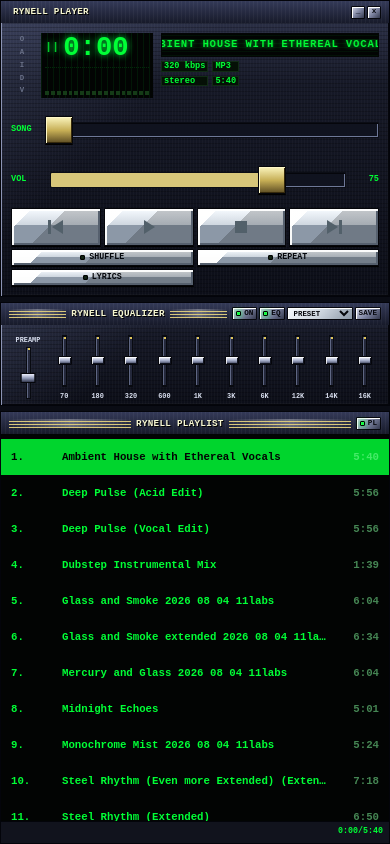
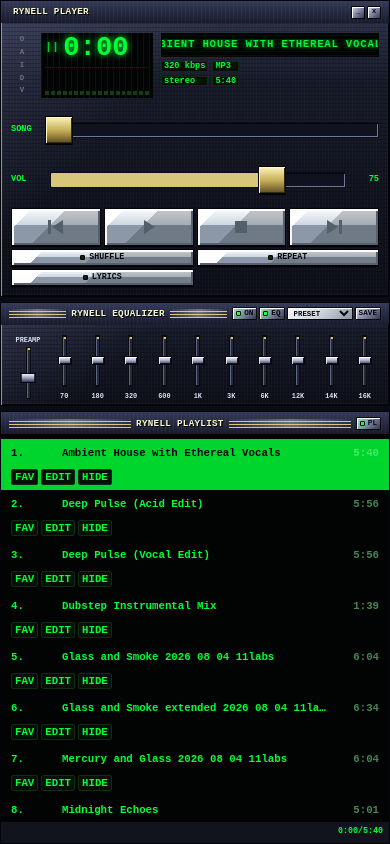
Before and after one commit to tompat1/musicplayer, a React (Vite) app: page / in a window 390 px wide. Built offline with nearby package versions, Linux system fonts and the light colour scheme.

Commit message:
feat: enhance track management with favorite functionality and UI updates

```diff
--- a/src/components/AudioPlayer.jsx
+++ b/src/components/AudioPlayer.jsx
@@ -17,6 +17,7 @@ const EQ_GAIN_MULTIPLIER = 1.75;
 const EQ_PRESETS_STORAGE_KEY = 'rynell-player-eq-presets';
 const CUSTOM_TITLES_STORAGE_KEY = 'rynell-player-custom-titles';
 const DELETED_TRACKS_STORAGE_KEY = 'rynell-player-deleted-tracks';
+const FAVORITE_TRACKS_STORAGE_KEY = 'rynell-player-favorite-tracks';
 const playerBrand = 'RYNELL PLAYER';
 
 const formatTime = (seconds) => {
@@ -555,6 +556,9 @@ function WinampMiniPlayer({
   onEqPresetSave,
   onRestore,
   onSelect,
+  onEditTitle,
+  onDeleteTrack,
+  onToggleFavorite,
   onTogglePlaylist,
   onVisualModeChange,
   onTitlePointerDown,
@@ -735,17 +739,36 @@ function WinampMiniPlayer({
             tracks.map((playlistTrack, index) => {
               const isActive = index === currentIndex;
               return (
-                <button
-                  type="button"
+                <div
                   key={playlistTrack.filename}
                   className="winamp-song-row"
                   data-active={isActive}
-                  onClick={() => onSelect(index)}
+                  data-favorite={playlistTrack.favorite}
+                  role="listitem"
                 >
-                  <span>{`${index + 1}.`}</span>
-                  <strong>{getTrackTitle(playlistTrack)}</strong>
-                  <small>{getPlaylistDuration(playlistTrack, index, durations, currentIndex, 0)}</small>
-                </button>
+                  <button type="button" className="winamp-song-select" onClick={() => onSelect(index)}>
+                    <span>{playlistTrack.favorite ? 'FAV' : `${index + 1}.`}</span>
+                    <strong>{getTrackTitle(playlistTrack)}</strong>
+                    <small>{getPlaylistDuration(playlistTrack, index, durations, currentIndex, 0)}</small>
+                  </button>
+                  <span className="winamp-song-actions">
+                    <button
+                      type="button"
+                      aria-pressed={playlistTrack.favorite}
+                      data-active={playlistTrack.favorite}
+                      onClick={() => onToggleFavorite(playlistTrack)}
+                      title={`${playlistTrack.favorite ? 'Remove favorite' : 'Favorite'} ${getTrackTitle(playlistTrack)}`}
+                    >
+                      Fav
+                    </button>
+                    <button type="button" onClick={() => onEditTitle(playlistTrack)} title={`Edit title for ${getTrackTitle(playlistTrack)}`}>
+                      Edit
+                    </button>
+                    <button type="button" onClick={() => onDeleteTrack(playlistTrack)} title={`Hide ${getTrackTitle(playlistTrack)} from library`}>
+                      Hide
+                    </button>
+                  </span>
+                </div>
               );
             })
           )}
@@ -831,6 +854,7 @@ function Playlist({
   onSelect,
   onEditTitle,
   onDeleteTrack,
+  onToggleFavorite,
   liveDuration,
   durations,
 }) {
@@ -841,8 +865,9 @@ function Playlist({
     return tracks
       .map((track, index) => ({ track, index }))
       .filter(({ track }) => {
-        const haystack = [track.title, track.mix, track.version, track.format, track.bpm, track.key, track.filename]
+        const haystack = [getTrackTitle(track), track.title, track.mix, track.version, track.format, track.bpm, track.key, track.filename]
           .concat(track.source, track.flowUrl)
+          .concat(track.favorite ? 'favorite fav' : '')
           .filter(Boolean)
           .join(' ')
           .toLowerCase();
@@ -881,6 +906,7 @@ function Playlist({
                 className="track-row"
                 key={track.filename}
                 data-active={isActive}
+                data-favorite={track.favorite}
                 role="listitem"
               >
                 <button
@@ -899,16 +925,26 @@ function Playlist({
                   </span>
                 </button>
                 <span className="track-tags">
+                  {track.favorite && <span>FAV</span>}
                   {track.source === 'google-flow' && <span>FLOW</span>}
                   <span>{track.format || 'AUDIO'}</span>
                   <span>{getPlaylistDuration(track, index, durations, currentIndex, liveDuration)}</span>
                 </span>
                 <span className="track-actions">
+                  <button
+                    type="button"
+                    aria-pressed={track.favorite}
+                    data-active={track.favorite}
+                    onClick={() => onToggleFavorite(track)}
+                    title={`${track.favorite ? 'Remove favorite' : 'Favorite'} ${getTrackTitle(track)}`}
+                  >
+                    Fav
+                  </button>
                   <button type="button" onClick={() => onEditTitle(track)} title={`Edit title for ${getTrackTitle(track)}`}>
                     Edit
                   </button>
-                  <button type="button" onClick={() => onDeleteTrack(track)} title={`Delete ${getTrackTitle(track)} from library`}>
-                    Delete
+                  <button type="button" onClick={() => onDeleteTrack(track)} title={`Hide ${getTrackTitle(track)} from library`}>
+                    Hide
                   </button>
                 </span>
               </div>
@@ -947,6 +983,7 @@ export default function AudioPlayer({ tracks: catalogTracks = [] }) {
   const [activeEqPreset, setActiveEqPreset] = useState('');
   const [customTitles, setCustomTitles] = useState(() => readLocalStorageJson(CUSTOM_TITLES_STORAGE_KEY, {}));
   const [deletedTracks, setDeletedTracks] = useState(() => readLocalStorageJson(DELETED_TRACKS_STORAGE_KEY, []));
+  const [favoriteTracks, setFavoriteTracks] = useState(() => readLocalStorageJson(FAVORITE_TRACKS_STORAGE_KEY, []));
   const [eqPresets, setEqPresets] = useState(() => {
     return readLocalStorageJson(EQ_PRESETS_STORAGE_KEY, {});
   });
@@ -957,14 +994,19 @@ export default function AudioPlayer({ tracks: catalogTracks = [] }) {
   const miniDragOffset = useRef({ x: 0, y: 0 });
   const shuffleQueue = useRef([]);
   const deletedTrackSet = useMemo(() => new Set(deletedTracks), [deletedTracks]);
+  const favoriteTrackSet = useMemo(() => new Set(favoriteTracks), [favoriteTracks]);
   const tracks = useMemo(() => (
     catalogTracks
       .filter((track) => !deletedTrackSet.has(track.filename))
       .map((track) => {
         const customTitle = customTitles[track.filename];
-        return customTitle ? { ...track, displayTitle: customTitle } : track;
+        return {
+          ...track,
+          favorite: favoriteTrackSet.has(track.filename),
+          ...(customTitle ? { displayTitle: customTitle } : {}),
+        };
       })
-  ), [catalogTracks, customTitles, deletedTrackSet]);
+  ), [catalogTracks, customTitles, deletedTrackSet, favoriteTrackSet]);
   const hasTracks = tracks.length > 0;
   const currentTrack = hasTracks ? tracks[trackIndex] : null;
 
@@ -1200,7 +1242,7 @@ export default function AudioPlayer({ tracks: catalogTracks = [] }) {
   const deleteTrack = useCallback((track) => {
     if (!track?.filename) return;
     const title = getTrackTitle(track);
-    if (!window.confirm(`Delete "${title}" from this library? The audio file will stay in the assets folder.`)) return;
+    if (!window.confirm(`Hide "${title}" from this library? The audio file will stay in the assets folder.`)) return;
 
     setDeletedTracks((currentDeletedTracks) => {
       if (currentDeletedTracks.includes(track.filename)) return currentDeletedTracks;
@@ -1217,8 +1259,26 @@ export default function AudioPlayer({ tracks: catalogTracks = [] }) {
       return nextTitles;
     });
 
+    setFavoriteTracks((currentFavoriteTracks) => {
+      if (!currentFavoriteTracks.includes(track.filename)) return currentFavoriteTracks;
+      const nextFavoriteTracks = currentFavoriteTracks.filter((filename) => filename !== track.filename);
+      window.localStorage.setItem(FAVORITE_TRACKS_STORAGE_KEY, JSON.stringify(nextFavoriteTracks));
+      return nextFavoriteTracks;
+    });
+
     setTrackIndex((index) => clamp(index, 0, Math.max(0, tracks.length - 2)));
   }, [tracks.length]);
+
+  const toggleFavorite = useCallback((track) => {
+    if (!track?.filename) return;
+    setFavoriteTracks((currentFavoriteTracks) => {
+      const nextFavoriteTracks = currentFavoriteTracks.includes(track.filename)
+        ? currentFavoriteTracks.filter((filename) => filename !== track.filename)
+        : [...currentFavoriteTracks, track.filename];
+      window.localStorage.setItem(FAVORITE_TRACKS_STORAGE_KEY, JSON.stringify(nextFavoriteTracks));
+      return nextFavoriteTracks;
+    });
+  }, []);
 
   const setEqGain = useCallback((index, gain) => {
     setActiveEqPreset('');
@@ -1452,6 +1512,9 @@ export default function AudioPlayer({ tracks: catalogTracks = [] }) {
               onEqPresetSave={saveEqPreset}
               onRestore={restoreFullPlayer}
               onSelect={selectTrack}
+              onEditTitle={editTrackTitle}
+              onDeleteTrack={deleteTrack}
+              onToggleFavorite={toggleFavorite}
               onTogglePlaylist={() => setMiniPlaylistOpen((value) => !value)}
               onVisualModeChange={setVisualMode}
               onTitlePointerDown={onMiniTitlePointerDown}
@@ -1561,6 +1624,7 @@ export default function AudioPlayer({ tracks: catalogTracks = [] }) {
         onSelect={selectTrack}
         onEditTitle={editTrackTitle}
         onDeleteTrack={deleteTrack}
+        onToggleFavorite={toggleFavorite}
         liveDuration={duration}
         durations={durations}
       />
--- a/src/styles.css
+++ b/src/styles.css
@@ -795,13 +795,12 @@ h1 {
 
 .winamp-song-row {
   display: grid;
-  grid-template-columns: 34px minmax(0, 1fr) 42px;
+  grid-template-columns: minmax(0, 1fr) auto;
   gap: 7px;
   align-items: center;
   width: 100%;
   min-height: 30px;
   padding: 5px 10px;
-  cursor: pointer;
   border: 0;
   border-left: 2px solid transparent;
   color: rgba(132, 255, 159, 0.68);
@@ -809,6 +808,21 @@ h1 {
   text-align: left;
 }
 
+.winamp-song-select {
+  display: grid;
+  grid-template-columns: 34px minmax(0, 1fr) 42px;
+  gap: 7px;
+  align-items: center;
+  min-width: 0;
+  min-height: 24px;
+  padding: 0;
+  cursor: pointer;
+  border: 0;
+  color: inherit;
+  background: transparent;
+  text-align: left;
+}
+
 .winamp-song-row[data-active="true"] {
   border-left-color: var(--green);
   color: #84ff9f;
@@ -822,6 +836,7 @@ h1 {
 }
 
 .winamp-song-row span,
+.winamp-song-row button,
 .winamp-song-row small {
   font: 900 0.56rem/1 var(--mono);
 }
@@ -836,6 +851,28 @@ h1 {
 .winamp-song-row small {
   justify-self: end;
   color: rgba(132, 255, 159, 0.52);
+}
+
+.winamp-song-actions {
+  display: flex;
+  gap: 3px;
+  justify-content: end;
+}
+
+.winamp-song-actions button {
+  min-height: 20px;
+  padding: 3px 4px;
+  cursor: pointer;
+  border: 1px solid rgba(132, 255, 159, 0.18);
+  border-radius: 2px;
+  color: rgba(132, 255, 159, 0.7);
+  background: rgba(0, 0, 0, 0.22);
+  text-transform: uppercase;
+}
+
+.winamp-song-actions button[data-active="true"] {
+  color: #020403;
+  background: #d8c77a;
 }
 
 .winamp-empty {
@@ -1353,6 +1390,14 @@ h1 {
   background: rgba(0, 255, 65, 0.08);
 }
 
+.track-row[data-favorite="true"] {
+  border-left-color: var(--acid);
+}
+
+.track-row[data-favorite="true"] .track-number {
+  color: var(--acid);
+}
+
 .track-select {
   display: grid;
   grid-template-columns: 46px 48px minmax(0, 1fr);
@@ -1451,6 +1496,12 @@ h1 {
 .track-actions button:last-child {
   border-color: rgba(255, 51, 92, 0.28);
   color: #ff8aa0;
+}
+
+.track-actions button[data-active="true"] {
+  border-color: rgba(214, 255, 54, 0.62);
+  color: #050705;
+  background: var(--acid);
 }
 
 .track-actions button:hover {
@@ -2490,7 +2541,7 @@ h1 {
 }
 
 .winamp-song-row {
-  grid-template-columns: 45px minmax(0, 1fr) 38px;
+  grid-template-columns: minmax(0, 1fr) max-content;
   min-height: 18px;
   padding: 1px 8px;
   border-left: 0;
@@ -2498,8 +2549,14 @@ h1 {
   background: #020403;
 }
 
+.winamp-song-select {
+  grid-template-columns: 45px minmax(0, 1fr) 38px;
+  min-height: 18px;
+}
+
 .winamp-song-row span,
 .winamp-song-row small,
+.winamp-song-row button,
 .winamp-song-row strong {
   font: 900 0.63rem/1.05 var(--mono);
   letter-spacing: 0;
@@ -2514,6 +2571,19 @@ h1 {
 .winamp-song-row:hover {
   color: #f0ffd8;
   background: #06220a;
+}
+
+.winamp-song-actions button {
+  min-height: 16px;
+  padding: 1px 3px;
+  border-color: #112b15;
+  color: #00ff36;
+  background: #051006;
+}
+
+.winamp-song-actions button[data-active="true"] {
+  color: #05070c;
+  background: #d8c77a;
 }
 
 .winamp-playlist-footer {
@@ -2682,13 +2752,22 @@ h1 {
   }
 
   .winamp-song-row {
-    grid-template-columns: 44px minmax(0, 1fr) 46px;
+    grid-template-columns: minmax(0, 1fr);
     min-height: 36px;
     padding: 5px 10px;
   }
 
+  .winamp-song-select {
+    grid-template-columns: 44px minmax(0, 1fr) 46px;
+  }
+
+  .winamp-song-actions {
+    justify-content: start;
+  }
+
   .winamp-song-row span,
   .winamp-song-row small,
+  .winamp-song-row button,
   .winamp-song-row strong {
     font-size: 0.67rem;
   }
```
